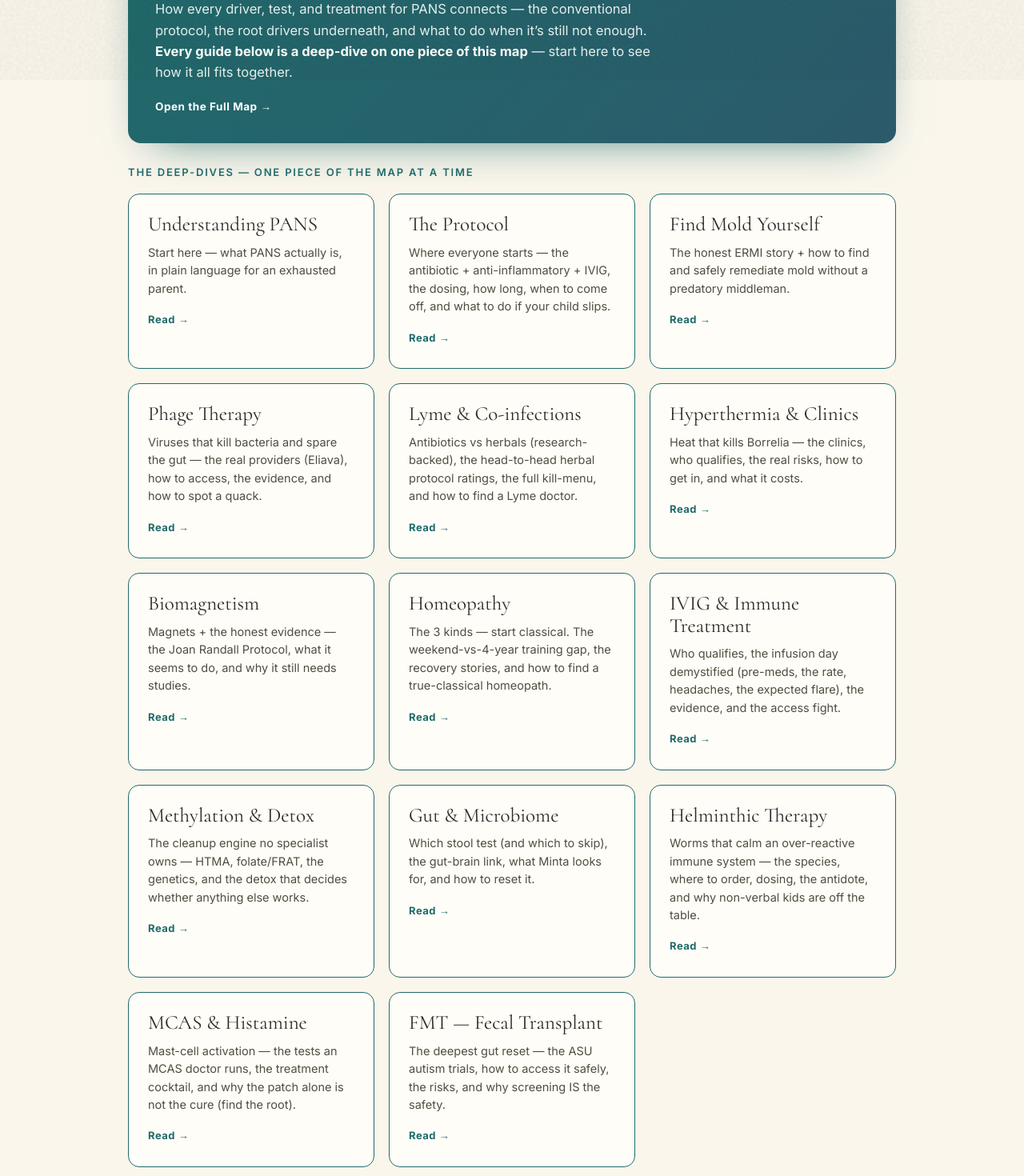
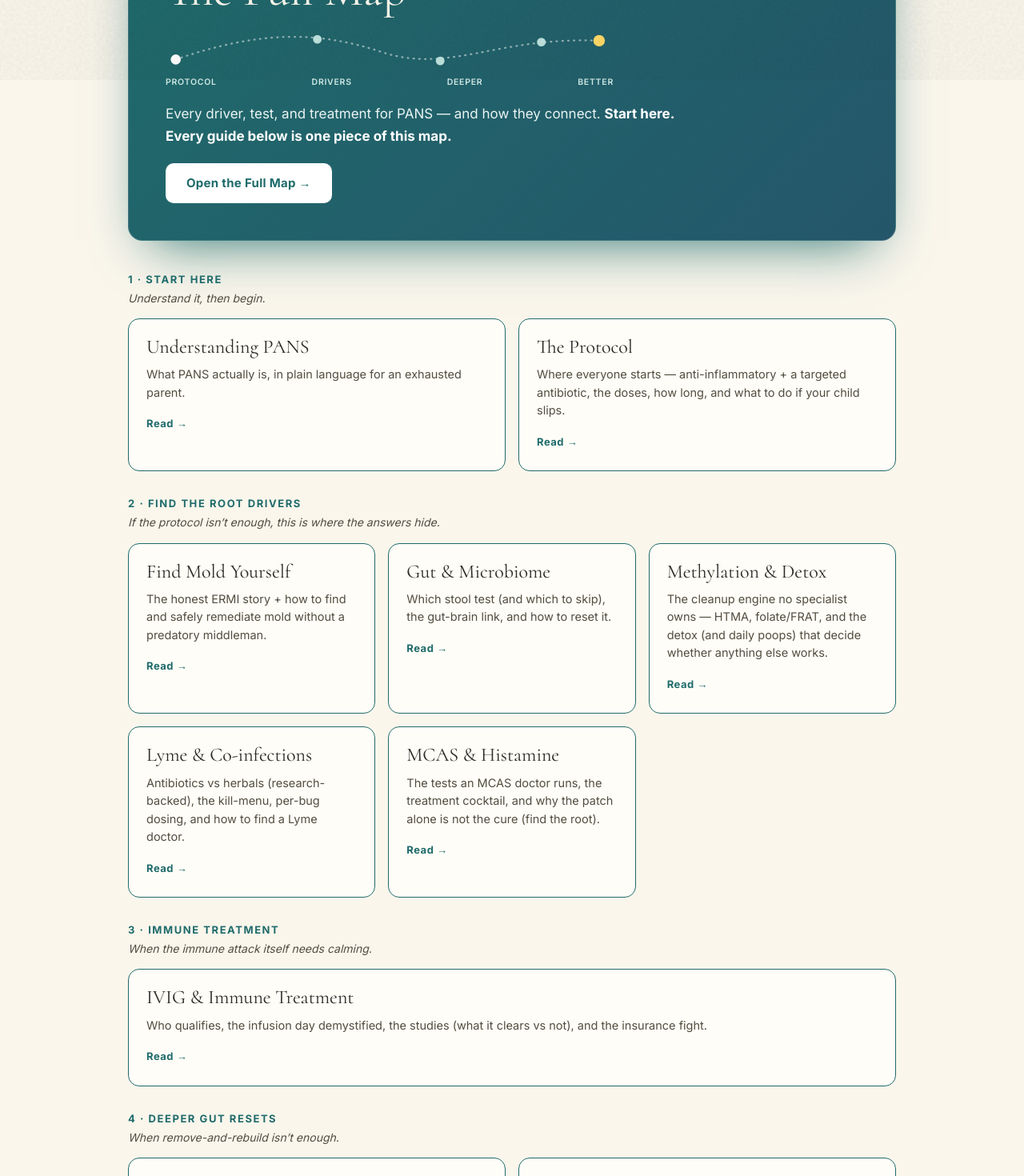
Before and after one commit to myleshorton/planb-pans, a Next.js app: page /learn in a window 1280 px wide. Shown: the part 700-2170 px from the top of the page at 80% size. Built offline with nearby package versions, Linux system fonts and the light colour scheme.

Commit message:
field guide hub: order cards by decision-tree stage (1 Start → 2 Drivers → 3 Immune → 4 Gut resets → 5 When it's still not enough) with group headers; rebuild Full Map into a can't-miss hero (bigger, mini-map journey SVG, white button) so it stops getting skipped

```diff
--- a/app/learn/page.tsx
+++ b/app/learn/page.tsx
@@ -16,21 +16,54 @@ const card = '#fffdf7'
 
 type Item = { title: string; blurb: string; href?: string }
 
-const LIVE: Item[] = [
-  { title: 'Understanding PANS', blurb: 'Start here — what PANS actually is, in plain language for an exhausted parent.', href: '/understanding-pans.html' },
-  { title: 'The Protocol', blurb: 'Where everyone starts — the antibiotic + anti-inflammatory + IVIG, the dosing, how long, when to come off, and what to do if your child slips.', href: '/deconstructing-pans.html#protocol' },
+// Ordered by where each piece falls in the decision tree — start, find the
+// drivers, escalate, go deeper — so a parent reads them in the order they'd
+// actually face them.
+const SECTIONS: { group: string; sub: string; items: Item[] }[] = [
+  {
+    group: '1 · Start here',
+    sub: 'Understand it, then begin.',
+    items: [
+      { title: 'Understanding PANS', blurb: 'What PANS actually is, in plain language for an exhausted parent.', href: '/understanding-pans.html' },
+      { title: 'The Protocol', blurb: 'Where everyone starts — anti-inflammatory + a targeted antibiotic, the doses, how long, and what to do if your child slips.', href: '/deconstructing-pans.html#protocol' },
+    ],
+  },
+  {
+    group: '2 · Find the root drivers',
+    sub: 'If the protocol isn’t enough, this is where the answers hide.',
+    items: [
       { title: 'Find Mold Yourself', blurb: 'The honest ERMI story + how to find and safely remediate mold without a predatory middleman.', href: '/find-mold.html' },
-  { title: 'Phage Therapy', blurb: 'Viruses that kill bacteria and spare the gut — the real providers (Eliava), how to access, the evidence, and how to spot a quack.', href: '/phage.html' },
-  { title: 'Lyme & Co-infections', blurb: 'Antibiotics vs herbals (research-backed), the head-to-head herbal protocol ratings, the full kill-menu, and how to find a Lyme doctor.', href: '/lyme.html' },
-  { title: 'Hyperthermia & Clinics', blurb: 'Heat that kills Borrelia — the clinics, who qualifies, the real risks, how to get in, and what it costs.', href: '/hyperthermia.html' },
-  { title: 'Biomagnetism', blurb: 'Magnets + the honest evidence — the Joan Randall Protocol, what it seems to do, and why it still needs studies.', href: '/biomagnetism.html' },
-  { title: 'Homeopathy', blurb: 'The 3 kinds — start classical. The weekend-vs-4-year training gap, the recovery stories, and how to find a true-classical homeopath.', href: '/homeopathy.html' },
-  { title: 'IVIG & Immune Treatment', blurb: 'Who qualifies, the infusion day demystified (pre-meds, the rate, headaches, the expected flare), the evidence, and the access fight.', href: '/ivig.html' },
-  { title: 'Methylation & Detox', blurb: 'The cleanup engine no specialist owns — HTMA, folate/FRAT, the genetics, and the detox that decides whether anything else works.', href: '/methylation.html' },
-  { title: 'Gut & Microbiome', blurb: 'Which stool test (and which to skip), the gut-brain link, what Minta looks for, and how to reset it.', href: '/gut.html' },
-  { title: 'Helminthic Therapy', blurb: 'Worms that calm an over-reactive immune system — the species, where to order, dosing, the antidote, and why non-verbal kids are off the table.', href: '/helminths.html' },
-  { title: 'MCAS & Histamine', blurb: 'Mast-cell activation — the tests an MCAS doctor runs, the treatment cocktail, and why the patch alone is not the cure (find the root).', href: '/mcas.html' },
-  { title: 'FMT — Fecal Transplant', blurb: 'The deepest gut reset — the ASU autism trials, how to access it safely, the risks, and why screening IS the safety.', href: '/fmt.html' },
+      { title: 'Gut & Microbiome', blurb: 'Which stool test (and which to skip), the gut-brain link, and how to reset it.', href: '/gut.html' },
+      { title: 'Methylation & Detox', blurb: 'The cleanup engine no specialist owns — HTMA, folate/FRAT, and the detox (and daily poops) that decide whether anything else works.', href: '/methylation.html' },
+      { title: 'Lyme & Co-infections', blurb: 'Antibiotics vs herbals (research-backed), the kill-menu, per-bug dosing, and how to find a Lyme doctor.', href: '/lyme.html' },
+      { title: 'MCAS & Histamine', blurb: 'The tests an MCAS doctor runs, the treatment cocktail, and why the patch alone is not the cure (find the root).', href: '/mcas.html' },
+    ],
+  },
+  {
+    group: '3 · Immune treatment',
+    sub: 'When the immune attack itself needs calming.',
+    items: [
+      { title: 'IVIG & Immune Treatment', blurb: 'Who qualifies, the infusion day demystified, the studies (what it clears vs not), and the insurance fight.', href: '/ivig.html' },
+    ],
+  },
+  {
+    group: '4 · Deeper gut resets',
+    sub: 'When remove-and-rebuild isn’t enough.',
+    items: [
+      { title: 'FMT — Fecal Transplant', blurb: 'The deepest gut reset — the ASU autism trials, how to access it safely, and why screening IS the safety.', href: '/fmt.html' },
+      { title: 'Helminthic Therapy', blurb: 'Worms that calm an over-reactive immune system — species, dosing, the antidote, and why non-verbal kids are off the table.', href: '/helminths.html' },
+    ],
+  },
+  {
+    group: '5 · When it’s still not enough',
+    sub: 'The deeper menu — what hasn’t been tried.',
+    items: [
+      { title: 'Hyperthermia & Clinics', blurb: 'Heat that kills Borrelia — the clinics, who qualifies, the real risks, and what it costs.', href: '/hyperthermia.html' },
+      { title: 'Phage Therapy', blurb: 'Viruses that kill bacteria and spare the gut — the real providers, how to access, and how to spot a quack.', href: '/phage.html' },
+      { title: 'Biomagnetism', blurb: 'Magnets + the honest evidence — the Joan Randall Protocol, what it seems to move, and why it still needs study.', href: '/biomagnetism.html' },
+      { title: 'Homeopathy', blurb: 'The 3 kinds — start classical. The training gap, the recovery stories, and how to find a true-classical homeopath.', href: '/homeopathy.html' },
+    ],
+  },
 ]
 
 const COMING: Item[] = [
@@ -56,23 +89,40 @@ export default function LearnPage() {
 
       <section style={{ padding: 'clamp(36px, 6vw, 64px) 24px' }}>
         <div className="pb-container" style={{ maxWidth: 960, margin: '0 auto' }}>
-          <a href="/deconstructing-pans.html" style={{ display: 'block', textDecoration: 'none', background: 'linear-gradient(135deg, #1F6B6B, #2c5a6b)', color: '#fdf8ee', borderRadius: 16, padding: 'clamp(24px,4vw,34px)', marginBottom: 26, boxShadow: '0 22px 54px -32px rgba(31,107,107,0.95)' }}>
-            <p style={{ fontSize: 11, letterSpacing: '0.18em', textTransform: 'uppercase', fontWeight: 700, color: '#bfe3df', margin: '0 0 10px' }}>Start here · the whole picture</p>
-            <p style={{ fontFamily: 'var(--font-cormorant)', fontWeight: 400, fontSize: 'clamp(28px, 4.6vw, 42px)', lineHeight: 1.05, margin: '0 0 12px' }}>The Full Map</p>
-            <p style={{ fontSize: 16.5, lineHeight: 1.6, color: '#eaf4f2', margin: '0 0 16px', maxWidth: 640 }}>How every driver, test, and treatment for PANS connects — the conventional protocol, the root drivers underneath, and what to do when it&rsquo;s still not enough. <strong style={{ color: '#fff' }}>Every guide below is a deep-dive on one piece of this map</strong> — start here to see how it all fits together.</p>
-            <span style={{ fontSize: 13.5, fontWeight: 700, color: '#fff', letterSpacing: '0.04em' }}>Open the Full Map &rarr;</span>
+          {/* THE FULL MAP — the can't-miss hero with a mini-map visual */}
+          <a href="/deconstructing-pans.html" style={{ display: 'block', textDecoration: 'none', background: 'linear-gradient(135deg, #1F6B6B, #24566a)', color: '#fdf8ee', borderRadius: 18, padding: 'clamp(28px,5vw,46px)', marginBottom: 38, boxShadow: '0 28px 64px -28px rgba(31,107,107,0.95)', border: '1px solid rgba(255,255,255,0.14)' }}>
+            <p style={{ fontSize: 12, letterSpacing: '0.22em', textTransform: 'uppercase', fontWeight: 800, color: '#bfe3df', margin: '0 0 12px' }}>★ Read this first — the whole picture</p>
+            <p style={{ fontFamily: 'var(--font-cormorant)', fontWeight: 400, fontSize: 'clamp(36px, 6.5vw, 58px)', lineHeight: 1.0, margin: '0 0 6px' }}>The Full Map</p>
+            <svg viewBox="0 0 620 64" style={{ width: '100%', maxWidth: 560, height: 'auto', display: 'block', margin: '14px 0 6px' }} aria-hidden="true">
+              <path d="M14,48 C130,8 210,8 300,38 C392,68 460,16 600,22" fill="none" stroke="rgba(255,255,255,0.5)" strokeWidth="2.5" strokeDasharray="1 7" strokeLinecap="round" />
+              <circle cx="14" cy="48" r="7" fill="#ffffff" />
+              <circle cx="210" cy="20" r="6" fill="#bfe3df" />
+              <circle cx="380" cy="50" r="6" fill="#bfe3df" />
+              <circle cx="520" cy="24" r="6" fill="#bfe3df" />
+              <circle cx="600" cy="22" r="8" fill="#ffd966" />
+            </svg>
+            <div style={{ display: 'flex', justifyContent: 'space-between', maxWidth: 560, fontSize: 10.5, letterSpacing: '0.07em', textTransform: 'uppercase', color: '#cfe8e4', fontWeight: 600, margin: '0 0 18px' }}>
+              <span>Protocol</span><span>Drivers</span><span>Deeper</span><span>Better</span>
+            </div>
+            <p style={{ fontSize: 17, lineHeight: 1.6, color: '#eaf4f2', margin: '0 0 20px', maxWidth: 640 }}>Every driver, test, and treatment for PANS — and how they connect. <strong style={{ color: '#fff' }}>Start here. Every guide below is one piece of this map.</strong></p>
+            <span style={{ display: 'inline-block', fontSize: 15, fontWeight: 800, color: '#1F6B6B', background: '#fff', padding: '13px 26px', borderRadius: 10, letterSpacing: '0.02em' }}>Open the Full Map &rarr;</span>
           </a>
 
-          <p style={{ fontSize: 13, color: teal, letterSpacing: '0.14em', textTransform: 'uppercase', fontWeight: 600, margin: '0 0 16px' }}>The deep-dives — one piece of the map at a time</p>
-          <div style={{ display: 'grid', gridTemplateColumns: 'repeat(auto-fit, minmax(260px, 1fr))', gap: 18 }}>
-            {LIVE.map((it) => (
-              <a key={it.title} href={it.href} style={{ display: 'block', textDecoration: 'none', background: card, border: `1.5px solid ${teal}`, borderRadius: 14, padding: '24px 24px 26px' }}>
-                <p style={{ fontFamily: 'var(--font-cormorant)', fontWeight: 400, fontSize: 25, lineHeight: 1.1, color: ink, margin: '0 0 10px' }}>{it.title}</p>
+          {SECTIONS.map((sec) => (
+            <div key={sec.group} style={{ marginBottom: 30 }}>
+              <p style={{ fontSize: 13, color: teal, letterSpacing: '0.12em', textTransform: 'uppercase', fontWeight: 700, margin: '0 0 2px' }}>{sec.group}</p>
+              <p style={{ fontSize: 14, color: soft, fontStyle: 'italic', margin: '0 0 14px' }}>{sec.sub}</p>
+              <div style={{ display: 'grid', gridTemplateColumns: 'repeat(auto-fit, minmax(260px, 1fr))', gap: 16 }}>
+                {sec.items.map((it) => (
+                  <a key={it.title} href={it.href} style={{ display: 'block', textDecoration: 'none', background: card, border: `1.5px solid ${teal}`, borderRadius: 14, padding: '22px 22px 24px' }}>
+                    <p style={{ fontFamily: 'var(--font-cormorant)', fontWeight: 400, fontSize: 24, lineHeight: 1.1, color: ink, margin: '0 0 10px' }}>{it.title}</p>
                     <p style={{ fontSize: 14.5, color: soft, lineHeight: 1.55, margin: '0 0 14px' }}>{it.blurb}</p>
                     <span style={{ fontSize: 13, color: teal, fontWeight: 700, letterSpacing: '0.04em' }}>Read &rarr;</span>
                   </a>
                 ))}
               </div>
+            </div>
+          ))}
 
           <p style={{ fontSize: 13, color: teal, letterSpacing: '0.14em', textTransform: 'uppercase', fontWeight: 600, margin: 'clamp(36px, 6vw, 56px) 0 18px' }}>In the works — full how-to-access guides, with studies</p>
           <div style={{ display: 'grid', gridTemplateColumns: 'repeat(auto-fit, minmax(240px, 1fr))', gap: 14 }}>
```
Lines whose indentation alone changed are shown as unchanged.
